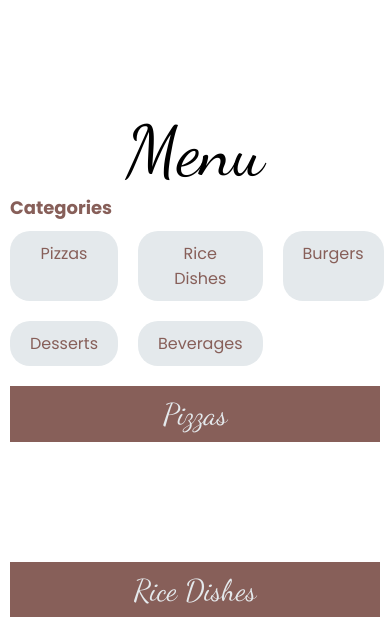
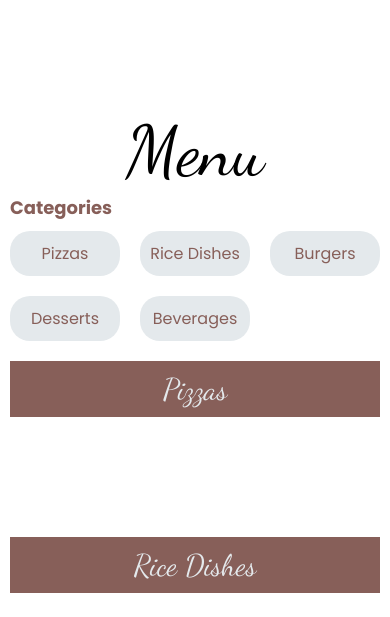
Before and after one commit to harshawije-dev/Signature-Cuisine---Web-App, a PHP site: page /menu.php in a window 390 px wide. Shown: the top 617 px of the page. Run offline with PHP 8.4, Linux system fonts and the light colour scheme; data that the repository does not hold is empty.

Commit message:
mobile responsive menu

```diff
--- a/Styles/menu.css
+++ b/Styles/menu.css
@@ -173,4 +173,8 @@ main {
     grid-template-columns: 1fr 1fr 1fr;
   }
 
+  .menu-categories a{
+    padding: 10px 5px;
+  }
+
 }
```
